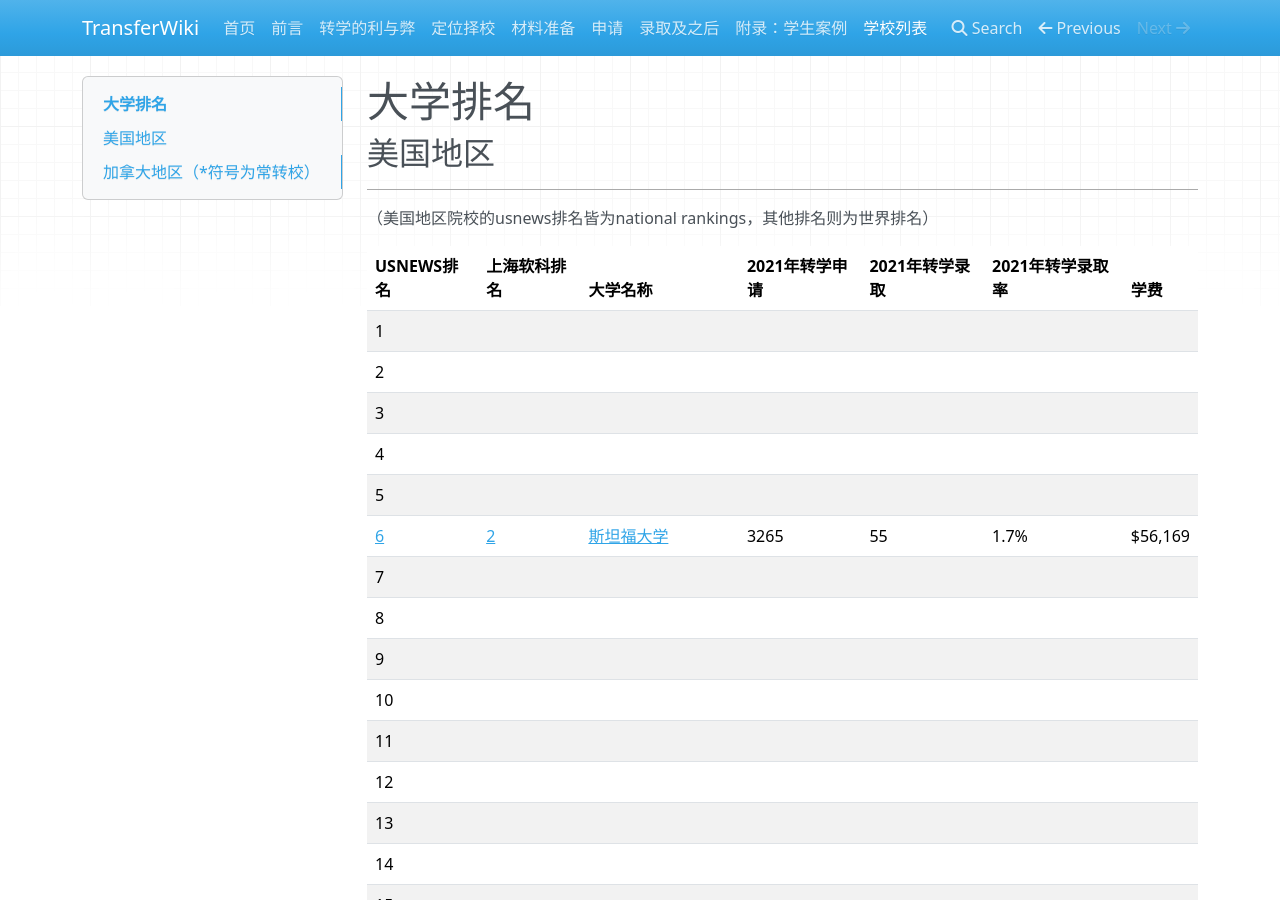
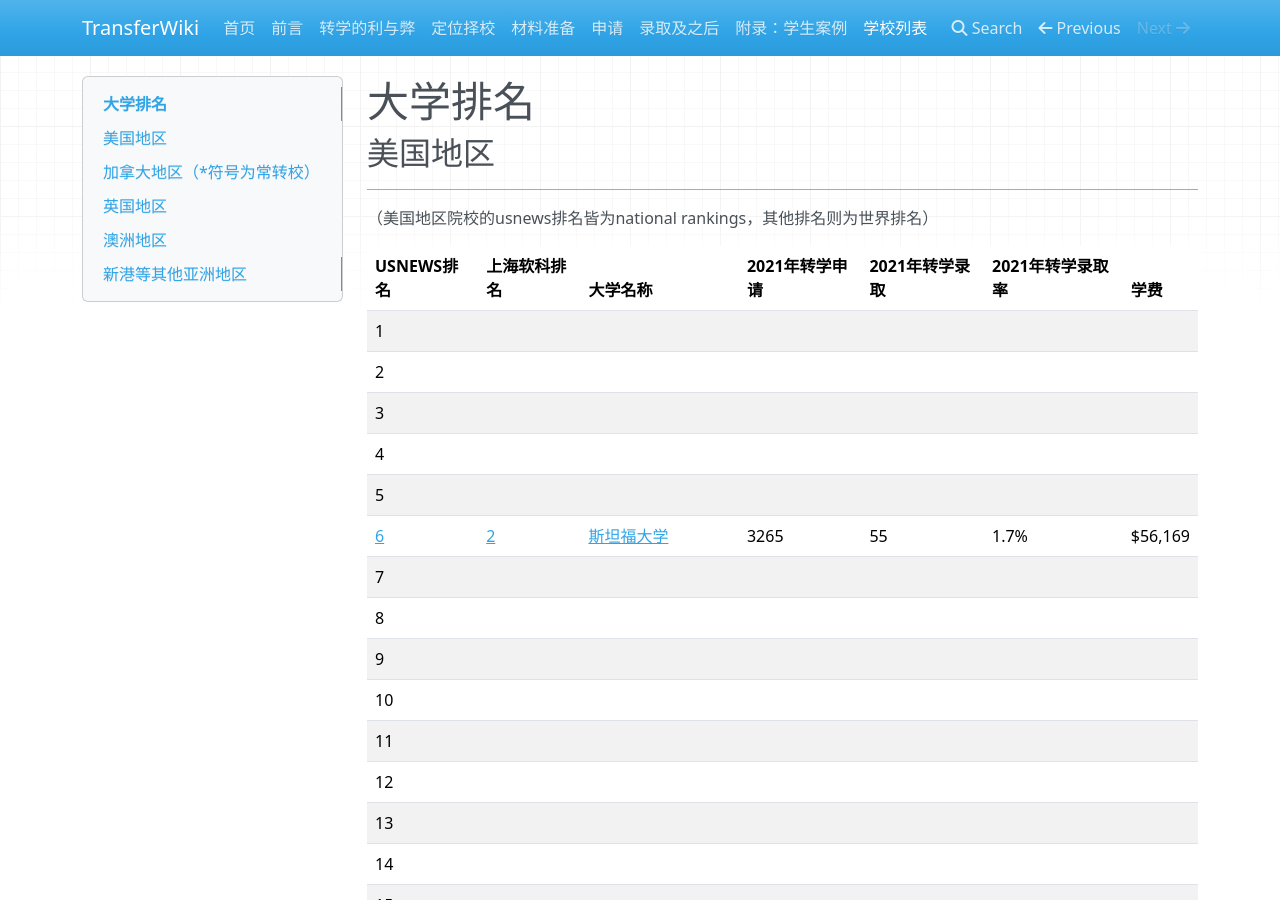
Before and after one commit to SihanXU/TransferWiki, an MkDocs documentation site: the page built from docs/school_list.md, in a window 1280 px wide and 900 px high. Built offline with MkDocs 1.6.1, drawn with Linux system fonts in a browser that asks for light colours; nearby versions of some CDN libraries.

Commit message:
Update school_list.md

```diff
--- a/docs/school_list.md
+++ b/docs/school_list.md
@@ -134,14 +134,14 @@
 | [328](https://www.qschina.cn/universities/simon-fraser-university) | 综合类  | 西蒙菲莎大学*  | $33,000  |
 
 
-### 英国地区
+## 英国地区
 
 ---
 
-### 澳洲地区
+## 澳洲地区
 
 ---
 
-### 新港等其他亚洲地区
+## 新港等其他亚洲地区
 
 ---
```
